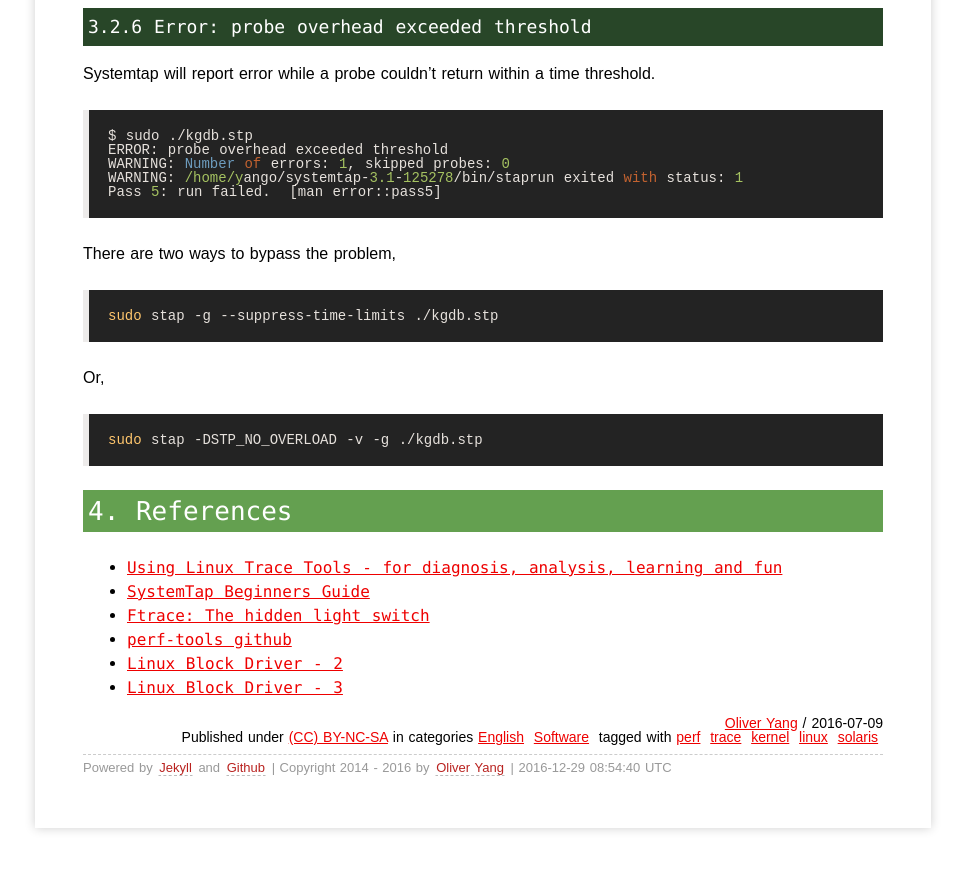
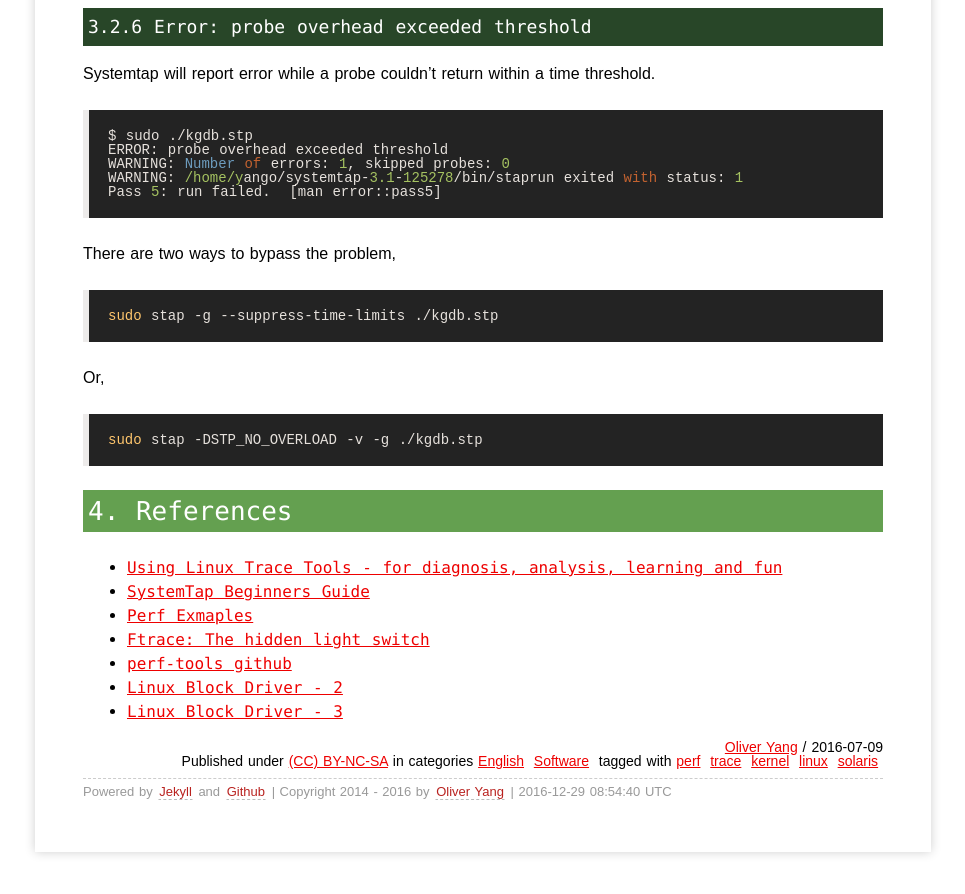
Before and after one commit to yangoliver/yangoliver.github.io, a Jekyll site: the page built from _posts/2016/2016-07-09-linux-perf-tools-tips.md, in a window 1280 px wide and 900 px high, scrolled down 9446 px. Shown: the top 894 px of the window, without its empty margins (157-1122 px from the left). Built offline with Jekyll 4.4.1, drawn with Linux system fonts in a browser that asks for light colours; comment, search, counter and statistics services are not loaded.

Commit message:
update: added a perf exmaple link

```diff
--- a/_posts/2016/2016-07-09-linux-perf-tools-tips.md
+++ b/_posts/2016/2016-07-09-linux-perf-tools-tips.md
@@ -383,6 +383,7 @@ Or,
 
 * [Using Linux Trace Tools - for diagnosis, analysis, learning and fun](https://github.com/yangoliver/mydoc/blob/master/share/linux_trace_tools.pdf)
 * [SystemTap Beginners Guide](https://www.sourceware.org/systemtap/SystemTap_Beginners_Guide/index.html)
+* [Perf Exmaples](http://www.brendangregg.com/perf.html)
 * [Ftrace: The hidden light switch](http://lwn.net/Articles/608497)
 * [perf-tools github](https://github.com/brendangregg/perf-tools)
 * [Linux Block Driver - 2](http://oliveryang.net/2016/07/linux-block-driver-basic-2/)
```
